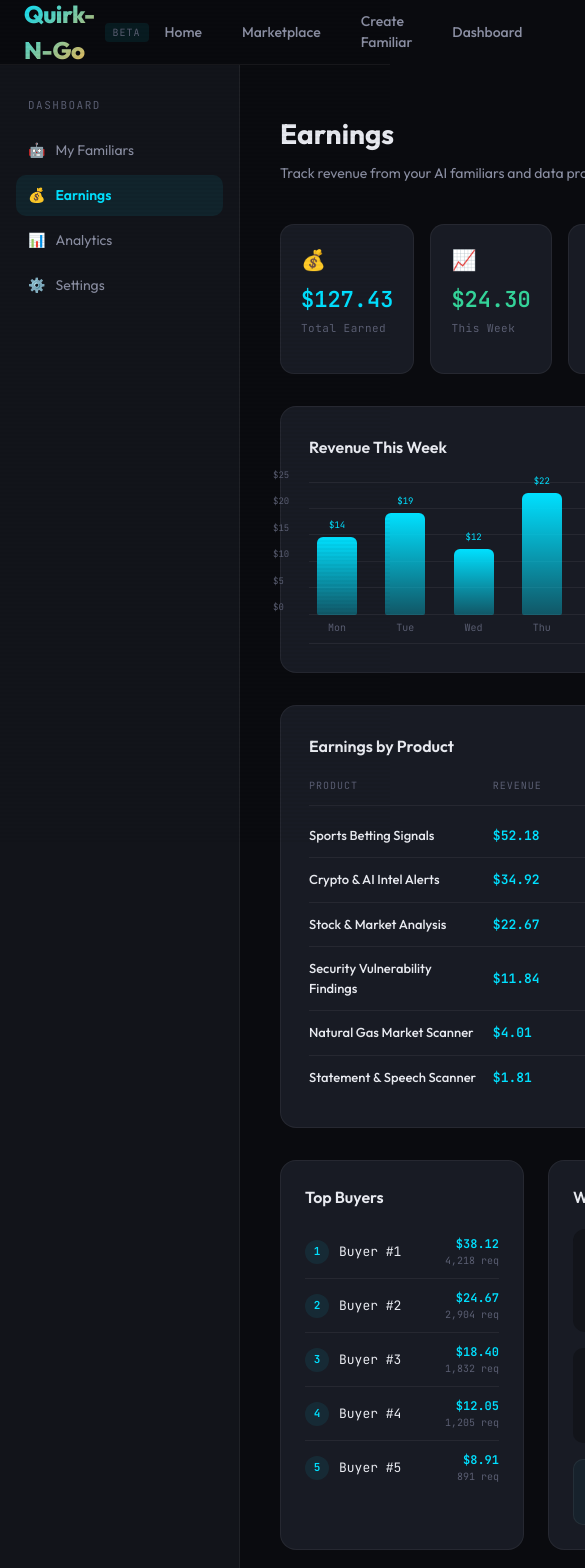
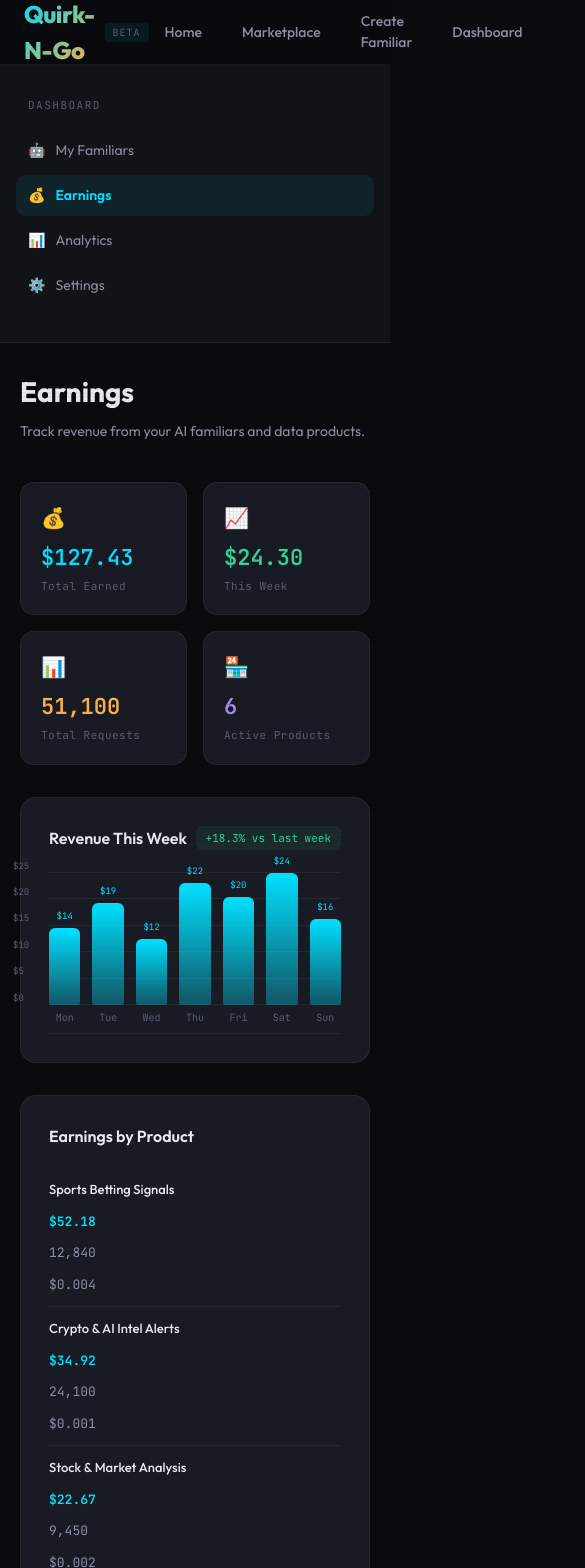
Before and after one commit to m-lwatcher/quirk-n-go-storefront, a React (Vite) app: page /earnings in a window 390 px wide. Shown: the top 1568 px of the page, 585 px wide, since content can reach past the window. Built offline with nearby package versions, Linux system fonts and the light colour scheme; the HTML template or start-up script is replaced by a standard one.

Commit message:
Add mobile-responsive layouts across storefront pages

```diff
--- /dev/null
+++ b/src/hooks/useIsMobile.ts
@@ -0,0 +1,15 @@
+import { useEffect, useState } from 'react'
+
+export function useIsMobile(breakpoint = 900) {
+  const [isMobile, setIsMobile] = useState(() =>
+    typeof window !== 'undefined' ? window.innerWidth <= breakpoint : false
+  )
+
+  useEffect(() => {
+    const onResize = () => setIsMobile(window.innerWidth <= breakpoint)
+    window.addEventListener('resize', onResize)
+    return () => window.removeEventListener('resize', onResize)
+  }, [breakpoint])
+
+  return isMobile
+}
--- a/src/pages/CreateFamiliar.tsx
+++ b/src/pages/CreateFamiliar.tsx
@@ -1,6 +1,7 @@
 import { useState } from 'react'
 import { motion, AnimatePresence } from 'framer-motion'
 import { Link } from 'react-router-dom'
+import { useIsMobile } from '../hooks/useIsMobile'
 
 const niches = [
   { id: 'sports', name: 'Sports', icon: '⚾', color: '#34d399' },
@@ -25,6 +26,7 @@ const stepLabels = ['Name', 'Niche', 'Personality', 'Confirm', 'Deploy']
 
 export default function CreateFamiliar() {
   const [step, setStep] = useState(0)
+  const isMobile = useIsMobile()
   const [name, setName] = useState('')
   const [niche, setNiche] = useState('')
   const [personality, setPersonality] = useState('')
@@ -68,10 +70,10 @@ export default function CreateFamiliar() {
   }
 
   return (
-    <div style={{ maxWidth: 720, margin: '0 auto', padding: '48px 24px' }}>
+    <div style={{ maxWidth: 720, margin: '0 auto', padding: isMobile ? '28px 16px' : '48px 24px' }}>
       {/* Progress bar */}
       <div style={{ marginBottom: 48 }}>
-        <div style={{ display: 'flex', justifyContent: 'space-between', marginBottom: 12 }}>
+        <div style={{ display: 'flex', justifyContent: 'space-between', gap: 8, marginBottom: 12, overflowX: 'auto' }}>
           {stepLabels.map((label, i) => (
             <div key={label} style={{
               fontSize: 11,
@@ -222,7 +224,7 @@ function StepNiche({ niche, setNiche }: { niche: string; setNiche: (v: string) =
       </p>
       <div style={{
         display: 'grid',
-        gridTemplateColumns: 'repeat(2, 1fr)',
+        gridTemplateColumns: isMobile ? '1fr' : 'repeat(2, 1fr)',
         gap: 12,
       }}>
         {niches.map(n => (
@@ -357,7 +359,7 @@ function StepConfirm({ name, niche, personality }: {
         </div>
 
         <div style={{
-          display: 'grid', gridTemplateColumns: '1fr 1fr', gap: 16,
+          display: 'grid', gridTemplateColumns: isMobile ? '1fr' : '1fr 1fr', gap: 16,
         }}>
           {[
             { label: 'Niche', value: niche?.name || '—', icon: niche?.icon },
--- a/src/pages/Dashboard.tsx
+++ b/src/pages/Dashboard.tsx
@@ -1,6 +1,7 @@
 import { useState } from 'react'
 import { motion } from 'framer-motion'
 import { Link } from 'react-router-dom'
+import { useIsMobile } from '../hooks/useIsMobile'
 
 type Tab = 'familiars' | 'earnings' | 'analytics' | 'settings'
 
@@ -13,17 +14,19 @@ const sidebarItems: { icon: string; label: string; tab: Tab }[] = [
 
 export default function Dashboard() {
   const [activeTab, setActiveTab] = useState<Tab>('familiars')
+  const isMobile = useIsMobile()
 
   return (
-    <div style={{ display: 'flex', minHeight: 'calc(100vh - 64px)' }}>
+    <div style={{ display: 'flex', flexDirection: isMobile ? 'column' : 'row', minHeight: 'calc(100vh - 64px)' }}>
       {/* Sidebar */}
       <motion.aside
         initial={{ opacity: 0, x: -20 }}
         animate={{ opacity: 1, x: 0 }}
         style={{
-          width: 240,
+          width: isMobile ? '100%' : 240,
           background: 'var(--bg-secondary)',
-          borderRight: '1px solid var(--border-subtle)',
+          borderRight: isMobile ? 'none' : '1px solid var(--border-subtle)',
+          borderBottom: isMobile ? '1px solid var(--border-subtle)' : 'none',
           padding: '32px 16px',
           flexShrink: 0,
         }}
@@ -74,7 +77,7 @@ export default function Dashboard() {
         initial={{ opacity: 0, y: 12 }}
         animate={{ opacity: 1, y: 0 }}
         transition={{ duration: 0.25 }}
-        style={{ flex: 1, padding: '48px 40px', overflow: 'auto' }}
+        style={{ flex: 1, padding: isMobile ? '28px 20px' : '48px 40px', overflow: 'auto' }}
       >
         {activeTab === 'familiars' && <FamiliarsTab />}
         {activeTab === 'earnings' && <EarningsTab />}
@@ -126,7 +129,7 @@ function FamiliarsTab() {
         </div>
       </div>
 
-      <div style={{ display: 'grid', gridTemplateColumns: 'repeat(3, 1fr)', gap: 20, marginTop: 32 }}>
+      <div style={{ display: 'grid', gridTemplateColumns: 'repeat(auto-fit, minmax(180px, 1fr))', gap: 20, marginTop: 32 }}>
         {[
           { label: 'Active Familiars', value: '0', icon: '🤖' },
           { label: 'Total Earnings', value: '$0.00', icon: '💰' },
@@ -156,7 +159,7 @@ function EarningsTab() {
       <h1 style={{ fontSize: 28, fontWeight: 700, fontFamily: 'var(--font-display)', marginBottom: 8 }}>Earnings</h1>
       <p style={{ fontSize: 14, color: 'var(--text-secondary)', marginBottom: 48 }}>Track your familiar revenue and payouts.</p>
 
-      <div style={{ display: 'grid', gridTemplateColumns: 'repeat(4, 1fr)', gap: 16, marginBottom: 32 }}>
+      <div style={{ display: 'grid', gridTemplateColumns: 'repeat(auto-fit, minmax(160px, 1fr))', gap: 16, marginBottom: 32 }}>
         {[
           { label: 'Total Earned', value: '$0.00', color: 'var(--accent-cyan)' },
           { label: 'This Week', value: '$0.00', color: 'var(--accent-green)' },
@@ -197,7 +200,7 @@ function AnalyticsTab() {
       <h1 style={{ fontSize: 28, fontWeight: 700, fontFamily: 'var(--font-display)', marginBottom: 8 }}>Analytics</h1>
       <p style={{ fontSize: 14, color: 'var(--text-secondary)', marginBottom: 48 }}>Deep dive into your familiar performance metrics.</p>
 
-      <div style={{ display: 'grid', gridTemplateColumns: '1fr 1fr', gap: 20 }}>
+      <div style={{ display: 'grid', gridTemplateColumns: 'repeat(auto-fit, minmax(240px, 1fr))', gap: 20 }}>
         {[
           { title: 'Request Volume', icon: '📈', desc: 'Track request patterns and peak hours across all your familiars.' },
           { title: 'Revenue Breakdown', icon: '💎', desc: 'See which products and niches generate the most revenue.' },
@@ -233,7 +236,7 @@ function SettingsTab() {
       ].map(setting => (
         <div key={setting.title} style={{
           background: 'var(--bg-card)', border: '1px solid var(--border-subtle)', borderRadius: 14,
-          padding: 24, marginBottom: 12, display: 'flex', justifyContent: 'space-between', alignItems: 'center',
+          padding: 24, marginBottom: 12, display: 'flex', justifyContent: 'space-between', alignItems: 'center', flexWrap: 'wrap', gap: 12,
         }}>
           <div style={{ display: 'flex', gap: 16, alignItems: 'center' }}>
             <span style={{ fontSize: 28 }}>{setting.icon}</span>
--- a/src/pages/Earnings.tsx
+++ b/src/pages/Earnings.tsx
@@ -1,5 +1,6 @@
 import { motion } from 'framer-motion'
 import { Link, useLocation } from 'react-router-dom'
+import { useIsMobile } from '../hooks/useIsMobile'
 
 const sidebarItems = [
   { icon: '🤖', label: 'My Familiars', to: '/dashboard' },
@@ -31,17 +32,19 @@ const chartMax = Math.max(...chartValues)
 
 export default function Earnings() {
   const location = useLocation()
+  const isMobile = useIsMobile()
 
   return (
-    <div style={{ display: 'flex', minHeight: 'calc(100vh - 64px)' }}>
+    <div style={{ display: 'flex', flexDirection: isMobile ? 'column' : 'row', minHeight: 'calc(100vh - 64px)' }}>
       {/* Sidebar */}
       <motion.aside
         initial={{ opacity: 0, x: -20 }}
         animate={{ opacity: 1, x: 0 }}
         style={{
-          width: 240,
+          width: isMobile ? '100%' : 240,
           background: 'var(--bg-secondary)',
-          borderRight: '1px solid var(--border-subtle)',
+          borderRight: isMobile ? 'none' : '1px solid var(--border-subtle)',
+          borderBottom: isMobile ? '1px solid var(--border-subtle)' : 'none',
           padding: '32px 16px',
           flexShrink: 0,
         }}
@@ -89,7 +92,7 @@ export default function Earnings() {
         initial={{ opacity: 0, y: 20 }}
         animate={{ opacity: 1, y: 0 }}
         transition={{ delay: 0.15 }}
-        style={{ flex: 1, padding: '48px 40px', maxWidth: 960 }}
+        style={{ flex: 1, padding: isMobile ? '28px 20px' : '48px 40px', maxWidth: 960 }}
       >
         <h1 style={{
           fontSize: 28,
@@ -110,7 +113,7 @@ export default function Earnings() {
         {/* Top stats */}
         <div style={{
           display: 'grid',
-          gridTemplateColumns: 'repeat(4, 1fr)',
+          gridTemplateColumns: 'repeat(auto-fit, minmax(150px, 1fr))',
           gap: 16,
           marginBottom: 32,
         }}>
@@ -282,7 +285,7 @@ export default function Earnings() {
 
           {/* Header */}
           <div style={{
-            display: 'grid',
+            display: isMobile ? 'none' : 'grid',
             gridTemplateColumns: '2fr 1fr 1fr 1fr',
             gap: 12,
             padding: '0 0 12px',
@@ -311,7 +314,7 @@ export default function Earnings() {
               transition={{ delay: i * 0.05 }}
               style={{
                 display: 'grid',
-                gridTemplateColumns: '2fr 1fr 1fr 1fr',
+                gridTemplateColumns: isMobile ? '1fr' : '2fr 1fr 1fr 1fr',
                 gap: 12,
                 padding: '12px 0',
                 borderBottom: i < earningsByProduct.length - 1 ? '1px solid var(--border-subtle)' : 'none',
@@ -353,7 +356,7 @@ export default function Earnings() {
         </div>
 
         {/* Bottom row: Top Buyers + Wallet */}
-        <div style={{ display: 'grid', gridTemplateColumns: '1fr 1fr', gap: 24 }}>
+        <div style={{ display: 'grid', gridTemplateColumns: isMobile ? '1fr' : '1fr 1fr', gap: 24 }}>
           {/* Top Buyers */}
           <div style={{
             background: 'var(--bg-card)',
@@ -471,7 +474,7 @@ export default function Earnings() {
             </div>
             <div style={{
               display: 'grid',
-              gridTemplateColumns: '1fr 1fr',
+              gridTemplateColumns: isMobile ? '1fr' : '1fr 1fr',
               gap: 12,
             }}>
               <div style={{
--- a/src/pages/Landing.tsx
+++ b/src/pages/Landing.tsx
@@ -3,12 +3,14 @@ import { Link } from 'react-router-dom'
 import { categories } from '../data/products'
 import { useLiveData } from '../context/LiveDataContext'
 import { useAnimatedCounter } from '../hooks/useLiveData'
+import { useIsMobile } from '../hooks/useIsMobile'
 import ProductCard from '../components/ProductCard'
 
 export default function Landing() {
   const { liveProducts, events, totalRequests } = useLiveData()
   const featured = liveProducts.slice(0, 3)
   const animatedTotal = useAnimatedCounter(totalRequests)
+  const isMobile = useIsMobile()
 
   return (
     <div>
@@ -175,6 +177,7 @@ export default function Landing() {
             overflowX: 'auto',
             paddingBottom: 8,
             scrollbarWidth: 'none',
+            WebkitOverflowScrolling: 'touch',
           }}>
             {events.map((event, i) => (
               <motion.div
@@ -389,7 +392,7 @@ export default function Landing() {
 
           <div style={{
             display: 'grid',
-            gridTemplateColumns: 'repeat(auto-fill, minmax(340px, 1fr))',
+            gridTemplateColumns: `repeat(auto-fill, minmax(${isMobile ? 280 : 340}px, 1fr))`,
             gap: 24,
           }}>
             {featured.map((product, i) => (
@@ -409,7 +412,7 @@ export default function Landing() {
           maxWidth: 1200,
           margin: '0 auto',
           display: 'grid',
-          gridTemplateColumns: 'repeat(auto-fit, minmax(160px, 1fr))',
+          gridTemplateColumns: `repeat(auto-fit, minmax(${isMobile ? 130 : 160}px, 1fr))`,
           gap: 32,
           textAlign: 'center',
         }}>
--- a/src/pages/Marketplace.tsx
+++ b/src/pages/Marketplace.tsx
@@ -3,6 +3,7 @@ import { useSearchParams } from 'react-router-dom'
 import { motion } from 'framer-motion'
 import { products, categories } from '../data/products'
 import { useLiveData } from '../context/LiveDataContext'
+import { useIsMobile } from '../hooks/useIsMobile'
 import ProductCard from '../components/ProductCard'
 
 type SortKey = 'newest' | 'trending' | 'top'
@@ -13,6 +14,7 @@ export default function Marketplace() {
   const [activeCategory, setActiveCategory] = useState(catParam)
 
   const { liveProducts } = useLiveData()
+  const isMobile = useIsMobile()
 
   useEffect(() => {
     setActiveCategory(catParam)
@@ -58,7 +60,8 @@ export default function Marketplace() {
       <div style={{
         display: 'flex',
         justifyContent: 'space-between',
-        alignItems: 'center',
+        alignItems: isMobile ? 'stretch' : 'center',
+        flexDirection: isMobile ? 'column' : 'row',
         marginBottom: 32,
         flexWrap: 'wrap',
         gap: 16,
@@ -118,7 +121,7 @@ export default function Marketplace() {
       {/* Product grid */}
       <div style={{
         display: 'grid',
-        gridTemplateColumns: 'repeat(auto-fill, minmax(340px, 1fr))',
+        gridTemplateColumns: `repeat(auto-fill, minmax(${isMobile ? 280 : 340}px, 1fr))`,
         gap: 24,
       }}>
         {sorted.map((product, i) => (
--- a/src/pages/ProductDetail.tsx
+++ b/src/pages/ProductDetail.tsx
@@ -1,6 +1,7 @@
 import { useParams, Link } from 'react-router-dom'
 import { motion } from 'framer-motion'
 import { useLiveData } from '../context/LiveDataContext'
+import { useIsMobile } from '../hooks/useIsMobile'
 import TrustBadge from '../components/TrustBadge'
 import ProductCard from '../components/ProductCard'
 import { useState } from 'react'
@@ -8,6 +9,7 @@ import { useState } from 'react'
 export default function ProductDetail() {
   const { id } = useParams()
   const { liveProducts } = useLiveData()
+  const isMobile = useIsMobile()
   const product = liveProducts.find(p => p.id === id)
   const [copied, setCopied] = useState(false)
 
@@ -43,7 +45,7 @@ export default function ProductDetail() {
         <span style={{ color: 'var(--text-primary)' }}>{product.name}</span>
       </motion.div>
 
-      <div style={{ display: 'grid', gridTemplateColumns: '1fr 380px', gap: 48, alignItems: 'start' }}>
+      <div style={{ display: 'grid', gridTemplateColumns: isMobile ? '1fr' : '1fr 380px', gap: isMobile ? 28 : 48, alignItems: 'start' }}>
         {/* Main content */}
         <motion.div initial={{ opacity: 0, y: 20 }} animate={{ opacity: 1, y: 0 }}>
           {/* Header */}
@@ -185,8 +187,8 @@ export default function ProductDetail() {
             border: '1px solid var(--border-glow)',
             borderRadius: 16,
             padding: 28,
-            position: 'sticky',
-            top: 88,
+            position: isMobile ? 'relative' : 'sticky',
+            top: isMobile ? 0 : 88,
           }}>
             {/* Top glow */}
             <div style={{
@@ -326,7 +328,7 @@ export default function ProductDetail() {
           </h2>
           <div style={{
             display: 'grid',
-            gridTemplateColumns: 'repeat(auto-fill, minmax(340px, 1fr))',
+            gridTemplateColumns: `repeat(auto-fill, minmax(${isMobile ? 280 : 340}px, 1fr))`,
             gap: 24,
           }}>
             {related.map((p, i) => (
```
